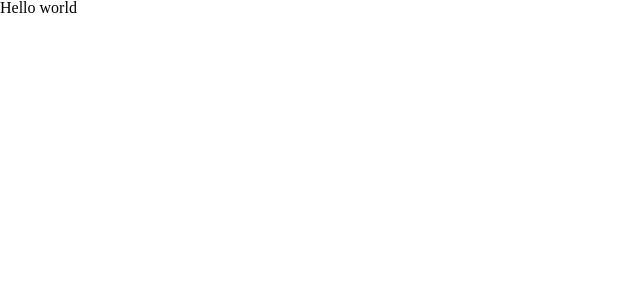
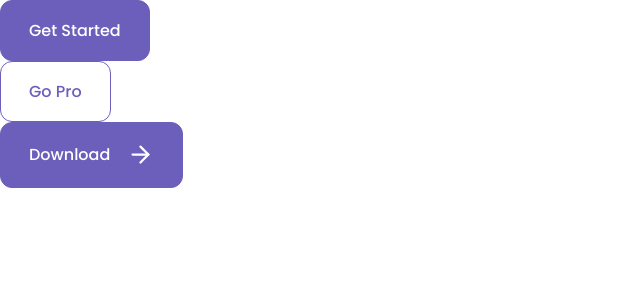
Before and after one commit to tchigi/eatly, a React (Vite) app: page / in a window 1280 px wide. Shown: the top 300 px of the page, without its empty margins (0-640 px from the left). Built offline with nearby package versions, Linux system fonts and the light colour scheme; the HTML template or start-up script is replaced by a standard one.

Commit message:
Сделал Button atom.

```diff
--- a/src/App.tsx
+++ b/src/App.tsx
@@ -1,9 +1,12 @@
 import "./global.module.css"
+import Button from "./components/atoms/Button/Button.tsx";
 function App() {
 
   return (
     <div>
-      Hello world
+      <Button label={"Get started"}/>
+      <Button label={"Go Pro"} theme={"inverted"}/>
+      <Button label={"Download"} iconType={"arrow-right"}/>
     </div>
   )
 }
--- /dev/null
+++ b/src/assets/icons/arrow-right.tsx
@@ -0,0 +1,13 @@
+function IconArrowRight() {
+    return (
+        <svg width="28" height="28" viewBox="0 0 28 28" fill="none" xmlns="http://www.w3.org/2000/svg">
+            <path d="M6.55469 13.5464H22.3588" stroke="white" strokeWidth="2.25773" strokeLinecap="round"
+                  strokeLinejoin="round"/>
+            <path d="M14.4561 5.64453L22.3581 13.5466L14.4561 21.4487" stroke="white" strokeWidth="2.25773"
+                  strokeLinecap="round" strokeLinejoin="round"/>
+        </svg>
+
+    );
+}
+
+export default IconArrowRight;
--- a/src/components/atoms/Button/Button.tsx
+++ b/src/components/atoms/Button/Button.tsx
@@ -0,0 +1,18 @@
+import styles from "./button.module.css"
+import Icon from "../Icon/Icon.tsx";
+
+interface ButtonProps {
+    label: string;
+    theme?: string;
+    iconType?: string;
+}
+function Button({label, theme = "primary", iconType}:ButtonProps) {
+    return (
+        <button className={`${styles.button} ${styles[theme]}`}>
+            <label className={styles.label}>{label}</label>
+            {iconType ? <Icon id={iconType}/> : <></> }
+        </button>
+    )
+}
+
+export default Button;
--- a/src/components/atoms/Button/button.module.css
+++ b/src/components/atoms/Button/button.module.css
@@ -0,0 +1,28 @@
+.button {
+    padding: 1.1rem 1.75rem;
+    border-radius: 0.75rem;
+    display: flex;
+    align-items: center;
+    justify-content: center;
+    gap: 1rem;
+}
+
+.label {
+    font-size: 1rem;
+    font-family: Poppins, sans-serif;
+    font-weight: 500;
+    line-height: 1.5rem;
+    text-transform: capitalize;
+}
+
+.primary {
+    background: rgb(108, 95, 188);
+    color: rgb(255, 255, 255);
+    border: 0.1rem solid rgb(108, 95, 188);
+}
+
+.inverted {
+    background: rgb(255, 255, 255);
+    color: rgb(108, 95, 188);
+    border: 0.1rem solid rgb(108, 95, 188);
+}
--- /dev/null
+++ b/src/components/atoms/Icon/Icon.tsx
@@ -0,0 +1,15 @@
+import IconArrowRight from "../../../assets/icons/arrow-right.tsx"
+
+interface IconProps {
+    id: string
+}
+function Icon({ id }:IconProps) {
+    switch (id) {
+        case "arrow-right":
+            return <IconArrowRight/>
+        default:
+            return <></>
+    }
+}
+
+export default Icon;
```
Also changed, not shown: src/assets/icons/arrow-right.svg (added).
